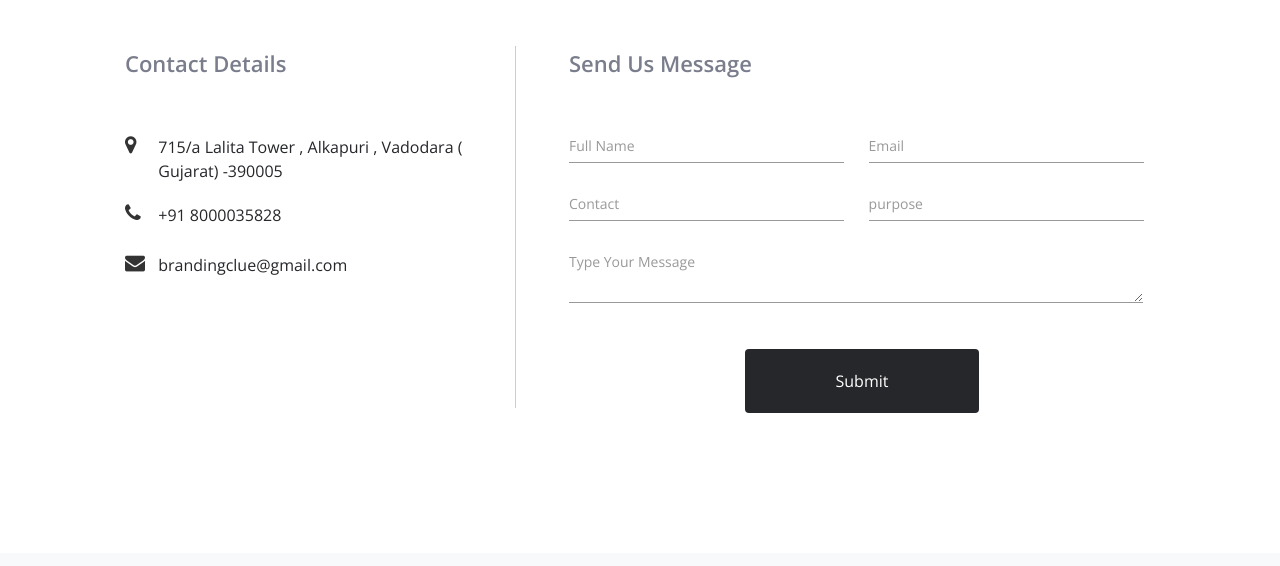
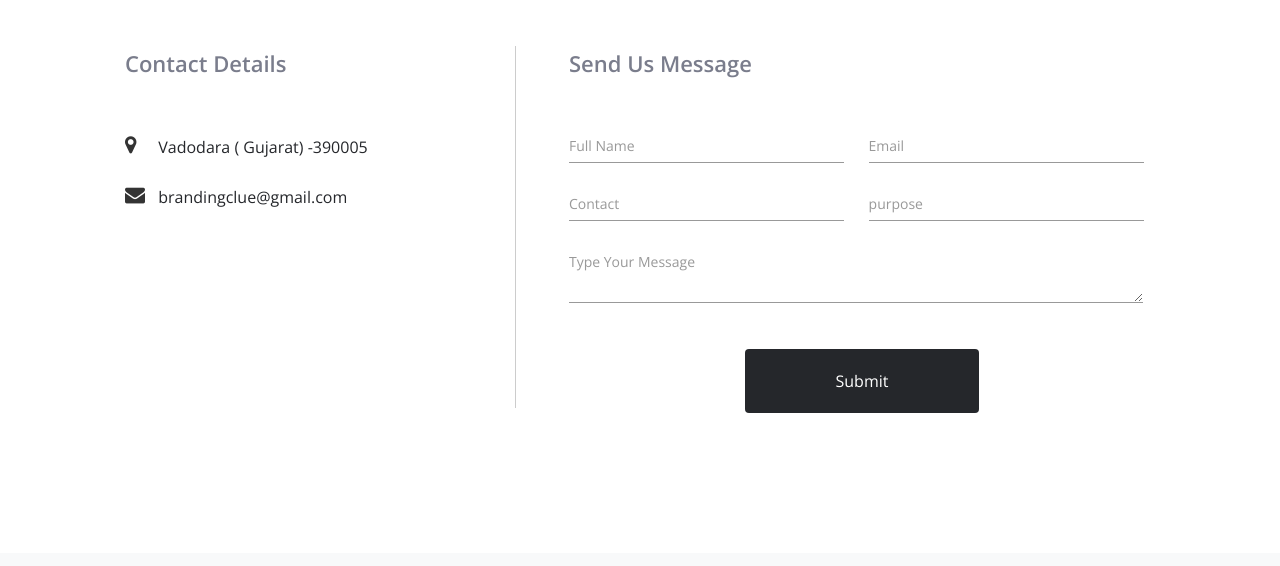
Before and after one commit to viveksinghup/designstudio, a plain HTML site: page index.html in a window 1280 px wide. Shown: the part 5140-5706 px from the top of the page. Drawn offline with nearby package versions, Linux system fonts and the light colour scheme.

Commit message:
contact details remove

```diff
--- a/index.html
+++ b/index.html
@@ -307,11 +307,11 @@
                     <div class="address-block">
                         <p class="add-title">Contact Details</p>
                         <div class="c-detail">
-                            <span class="c-icon"><i class="fa fa-map-marker" aria-hidden="true"></i></span> <a class="c-info" target="_blank" href="https://goo.gl/maps/CYkQwJL8YVbdbW6a8">715/a Lalita Tower , Alkapuri , Vadodara ( Gujarat) -390005</a>
+                            <span class="c-icon"><i class="fa fa-map-marker" aria-hidden="true"></i></span> <a class="c-info" target="_blank" href="https://goo.gl/maps/CYkQwJL8YVbdbW6a8">Vadodara ( Gujarat) -390005</a>
                         </div>
-                        <div class="c-detail">
+                        <!-- <div class="c-detail">
                             <span class="c-icon"><i class="fa fa-phone" aria-hidden="true"></i></span> <a class="c-info" href="tel:08000035828">+91 8000035828</a>
-                        </div>
+                        </div> -->
                         <div class="c-detail">
                             <span class="c-icon"><i class="fa fa-envelope" aria-hidden="true"></i></span> <a class="c-info" href="mailto:brandingclue@gmail.com?Subject=Inquiry" target="_top">brandingclue@gmail.com</a>
                         </div>
```
